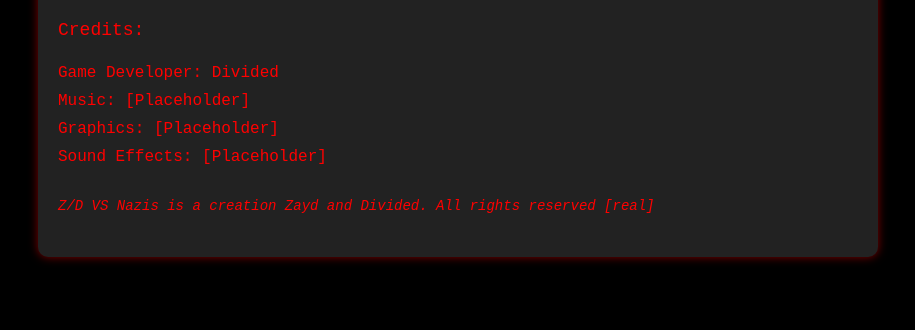
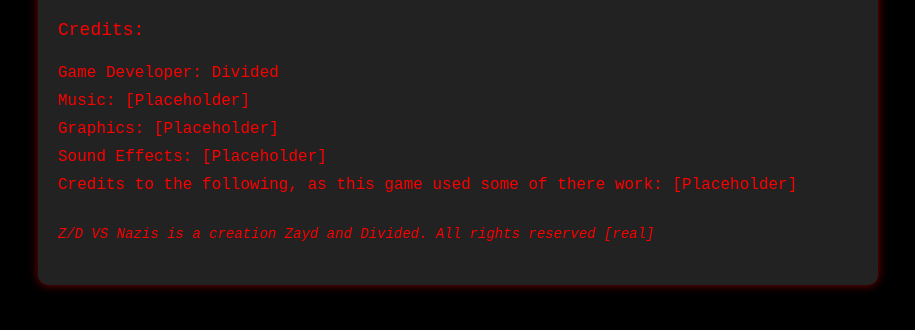
Before and after one commit to FrostoCosco/ZVNZS, a plain HTML site: page Info-2.html in a window 1280 px wide. Shown: the part 212-542 px from the top of the page, without its empty margins (182-1097 px from the left). Drawn offline with Linux system fonts and the light colour scheme.

Commit message:
Update Info-2.html

```diff
--- a/Info-2.html
+++ b/Info-2.html
@@ -66,6 +66,7 @@
             <li>Music: [Placeholder]</li>
             <li>Graphics: [Placeholder]</li>
             <li>Sound Effects: [Placeholder]</li>
+            <li>Credits to the following, as this game used some of there work: [Placeholder]</li>
         </ul>
         <div class="credits">
             <p>Z/D VS Nazis is a creation Zayd and Divided. All rights reserved [real]</p>
```
